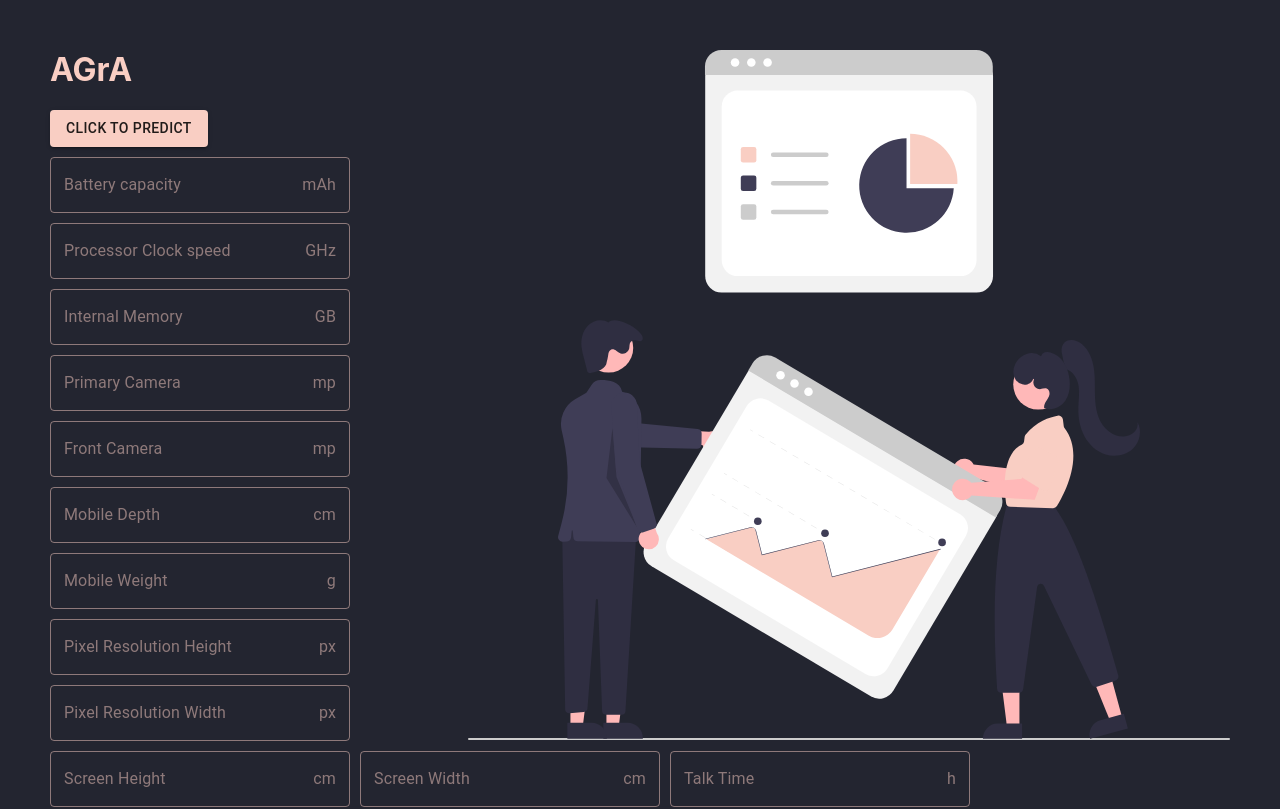
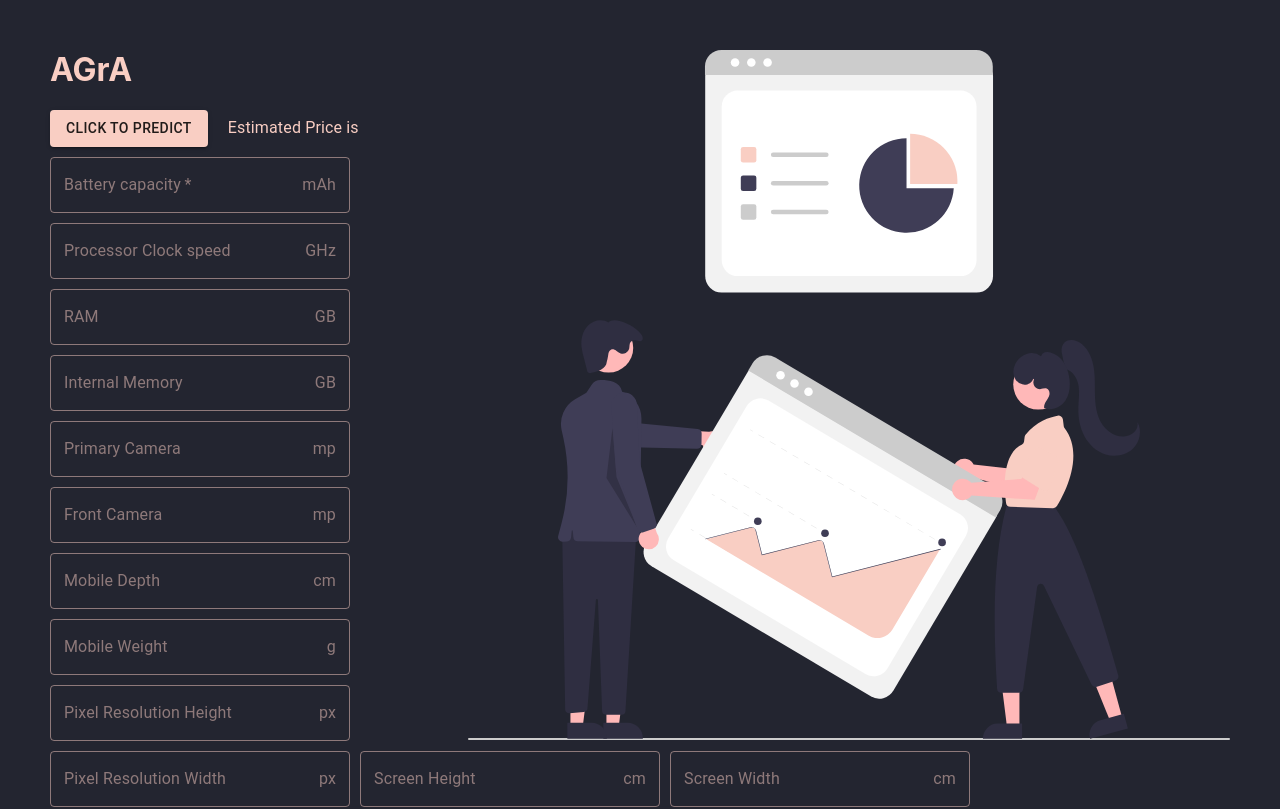
Before and after one commit to A-Gr-A/Mobile-Price-Prediction, a React (Create React App) app in the folder client/: page / in a window 1280 px wide. Shown: the top 809 px of the page. Built offline with nearby package versions, Linux system fonts and the light colour scheme; no server answers.

Commit message:
changed variable names

```diff
--- a/client/src/components/UserForm.js
+++ b/client/src/components/UserForm.js
@@ -5,7 +5,7 @@ import {
 } from '@material-ui/core/styles';
 import CheckBox from '@material-ui/core/Checkbox'
 import TextField from '@material-ui/core/TextField';
-import { FormControlLabel,ThemeProvider,Button,InputAdornment} from  '@material-ui/core';
+import { FormControlLabel,ThemeProvider,Button,InputAdornment, Typography} from  '@material-ui/core';
 import { createMuiTheme } from '@material-ui/core/styles';
 import CustomSlider from './CustomSlider.js'
 const theme = createMuiTheme({
@@ -73,45 +73,49 @@ const MyCheckbox = withStyles({
 })(CheckBox);
 export default function CustomizedInputs() {
 
-const [batCap,setBatCap] = useState(0)
-const [clkSpeed,setClkspeed] = useState(0)
-const [intMem,setIntMem] = useState(0)
+var result;
+const [battery_power,setBatCap] = useState(0)
+const [blue,setBlu]=useState(false)
+const [clock_speed,setClkspeed] = useState(0)
+const [dual_sim,setDsim]=useState(false)
+const [fc,setFc] = useState(0)
+const [four_g,setFourg]=useState(false)
+const [int_memory,setIntMem] = useState(0)
+const [m_dep,setMobDepth] = useState(0)
+const [mobile_wt,setMobWeight] = useState(0)
+const [n_cores,setCpuCores] = useState(1)
 const [pc,setPc] = useState(0)
-const [fc,setFc] = useState(0)
-const [mobDepth,setMobDepth] = useState(0)
-const [mobWeight,setMobWeight] = useState(0)
-const [pxh,setPxh] = useState(0)
-const [pxw,setPxw] = useState(0)
-const [sh,setSh] = useState(0)
-const [sw,setSw] = useState(0)
-const [tt,setTt] = useState(0)
-const [cpuCores,setCpuCores] = useState(1)
-const [blu,setBlu]=useState(false)
-const [dsim,setDsim]=useState(false)
-const [fourg,setFourg]=useState(false)
-const [threeg,setThreeg]=useState(false)
-const [wif,setWif]=useState(false)
-const [tou,setTou]=useState(false)
+const [px_height,setPxh] = useState(0)
+const [px_width,setPxw] = useState(0)
+const [ram,setRam] = useState(0)
+const [sc_h,setSh] = useState(0)
+const [sc_w,setSw] = useState(0)
+const [talk_time,setTt] = useState(0)
+const [three_g,setThreeg]=useState(false)
+const [touch_screen,setTou]=useState(false)
+const [wifi,setWif]=useState(false)
+
 let myObj ={
-  batCap,
-  clkSpeed,
-  intMem,
-  pc,
-  fc,
-  mobDepth,
-  mobWeight,
-  pxh,
-  pxw,
-  sh,
-  sw,
-  tt,
-  cpuCores,
-  blu,
-  dsim,
-  fourg,
-  threeg,
-  wif,
-  tou
+battery_power,
+blue,
+clock_speed,
+dual_sim,
+fc,
+four_g,
+int_memory,
+m_dep,
+mobile_wt,
+n_cores,
+pc,
+px_height,
+px_width,
+ram,
+sc_h,
+sc_w,
+talk_time,
+three_g,
+touch_screen,
+wifi
 }
 async function btnhandler(){
   console.log(myObj);
@@ -124,7 +128,11 @@ async function btnhandler(){
       },
       body: JSON.stringify(myObj)
     }).then(
-      response=>{console.log(response)}
+      (response)=>response.json()
+    ).then(
+      (responseJson)=>{
+        result = responseJson.result
+        console.log(result)}
     );
   }catch(e){
     console.log(e)
@@ -133,10 +141,12 @@ async function btnhandler(){
 
   return (
     <>
-    <Button onClick={()=>btnhandler()} variant="contained" style={{backgroundColor:'#f9cec3'}}>Click to Predict
+    <Button onClick={()=>btnhandler()} variant="contained" type="submit" style={{backgroundColor:'#f9cec3'}}>Click to Predict
       </Button>
+      <Typography style={{color:'#f9cec3',display:'inline-block',marginLeft:'20px'}}> Estimated Price is {result}</Typography>
     <form   noValidate>
       <CssTextField
+        required
         type="number"
         autoComplete="off"
         onChange={event => setBatCap(event.target.value)}
@@ -160,6 +170,19 @@ async function btnhandler(){
         id="custom-css-outlined-input"
         InputProps={{
           endAdornment: <InputAdornment position="end"><span style={{color:"rgba(249, 206, 195, 0.5)"}} >GHz</span></InputAdornment>,
+        }}
+      />
+      <CssTextField
+        type="number"
+        autoComplete="off"
+        onChange={event => setRam(event.target.value)}
+        style={{marginTop:"10px",width:"300px", marginRight:"10px", marginLeft:"0px"}}
+        // className={classes.margin}
+        label="RAM"
+        variant="outlined"
+        id="custom-css-outlined-input"
+        InputProps={{
+          endAdornment: <InputAdornment position="end"><span style={{color:"rgba(249, 206, 195, 0.5)"}} >GB</span></InputAdornment>,
         }}
       />
       <CssTextField
```
Also changed, not shown: 11 other files (tests, documents, lock files or other folders).
